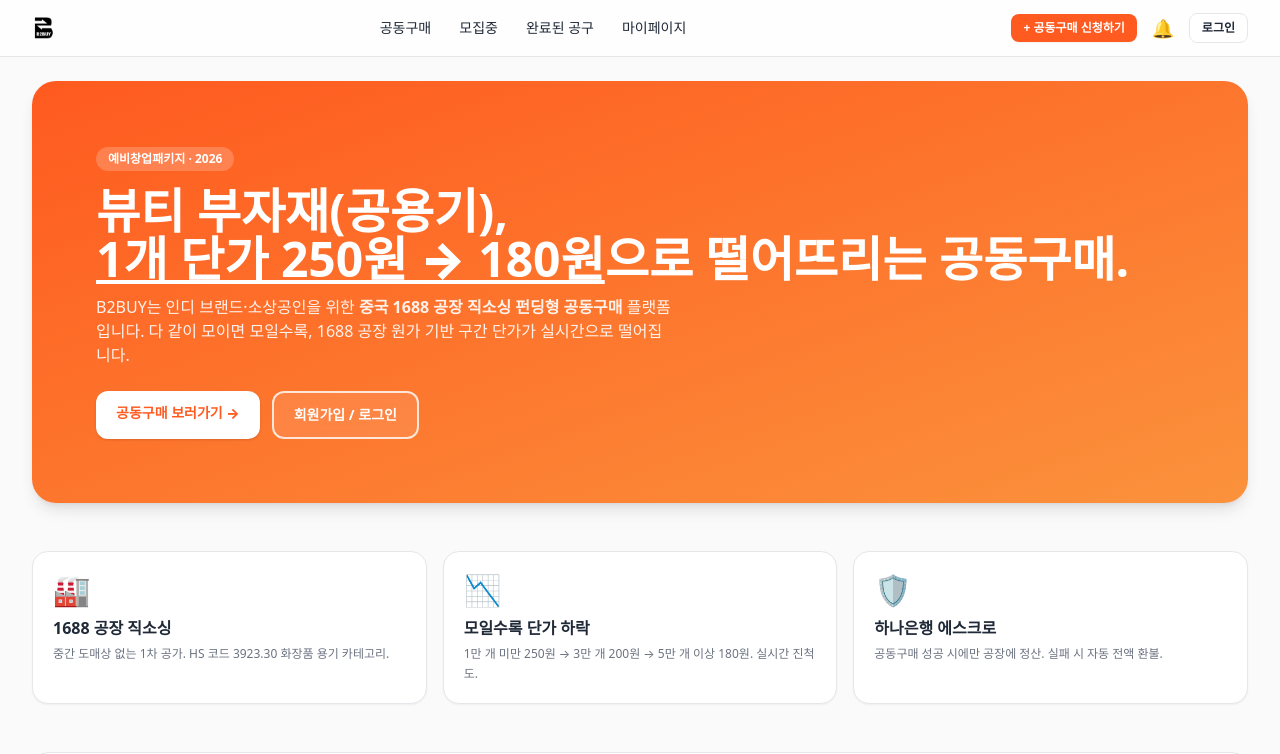
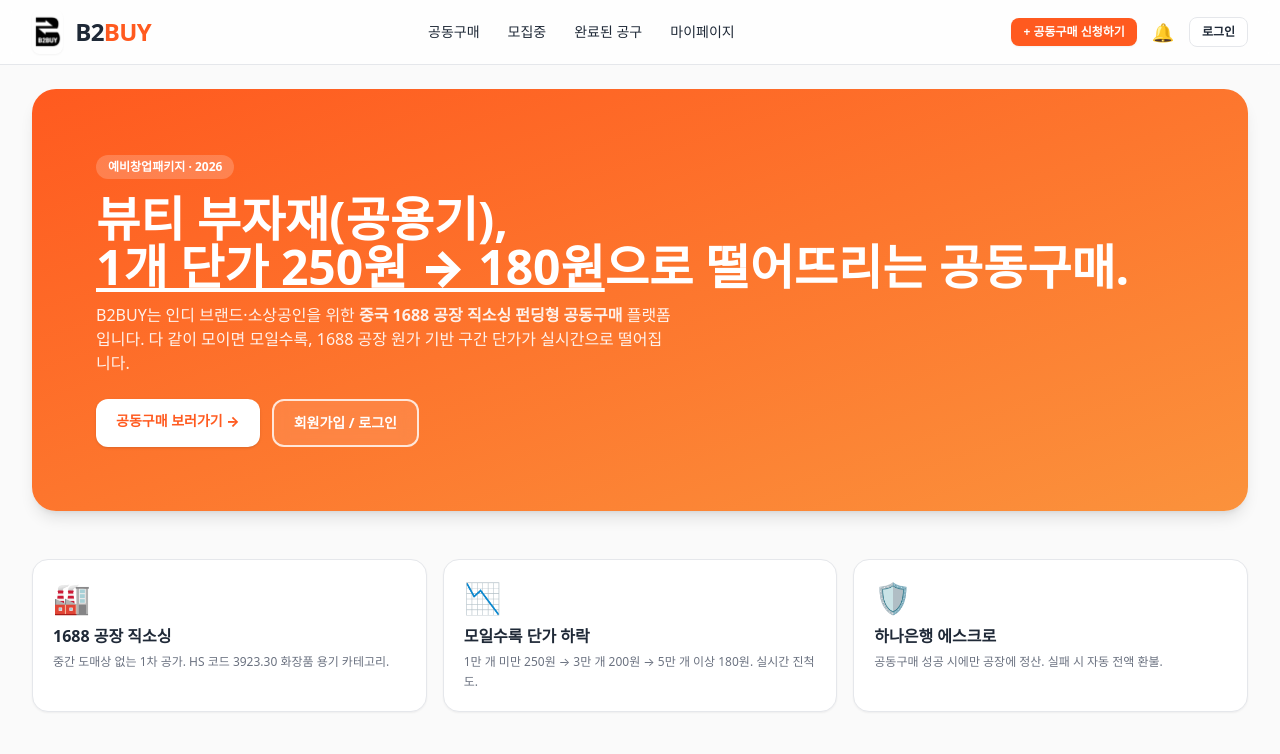
Before and after one commit to whitederrick/b2buy, a Next.js app: page / in a window 1280 px wide. Shown: the top 754 px of the page. Built offline with nearby package versions, Linux system fonts and the light colour scheme.

Commit message:
Enlarge navbar logo

```diff
--- a/components/Navbar.tsx
+++ b/components/Navbar.tsx
@@ -7,14 +7,17 @@
   const [bellOn, setBellOn] = useState(false);
   return (
     <header className="sticky top-0 z-40 border-b border-b2buy-line bg-white/80 backdrop-blur">
-      <div className="mx-auto flex h-14 max-w-7xl items-center justify-between px-4 sm:px-6 lg:px-8">
-        <Link href="/" className="flex items-center">
+      <div className="mx-auto flex h-16 max-w-7xl items-center justify-between px-4 sm:px-6 lg:px-8">
+        <Link href="/" className="flex items-center gap-3" aria-label="B2BUY home">
           {/* eslint-disable-next-line @next/next/no-img-element */}
           <img
-            src="/logo.png"
+            src="/logo@4x.png"
             alt="B2BUY"
-            className="h-8 w-auto rounded-md"
+            className="h-11 w-auto rounded-lg shadow-sm"
           />
+          <span className="text-2xl font-black tracking-tight text-b2buy-ink">
+            B2<span className="text-b2buy-primary">BUY</span>
+          </span>
         </Link>
 
         <nav className="hidden items-center gap-1 md:flex">
```
Also changed, not shown: public/logo@4x.png (added).
